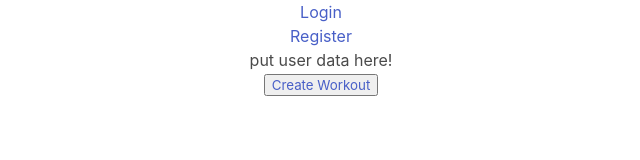
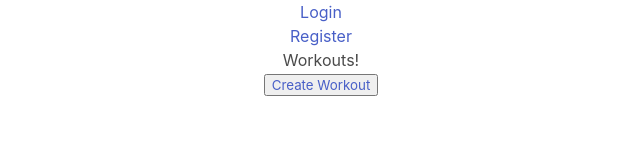
Before and after one commit to toneiojimz/weight-lifting-sample, a React (Create React App) app in the folder weightlifting/: page /dashboard in a window 1280 px wide. Shown: the top 160 px of the page, without its empty margins (319-959 px from the left). Built offline with nearby package versions, Linux system fonts and the light colour scheme; sample sign-in values are in the browser's storage.

Commit message:
workout updated

```diff
--- a/weightlifting/src/components/Dashboard.js
+++ b/weightlifting/src/components/Dashboard.js
@@ -5,7 +5,7 @@ const Dashboard = () => {
 
     return(
         <div>
-            <h1>put user data here!</h1>
+            <h1>Workouts!</h1>
 
             <button>
             <Link to="/workoutform">Create Workout</Link>
```
